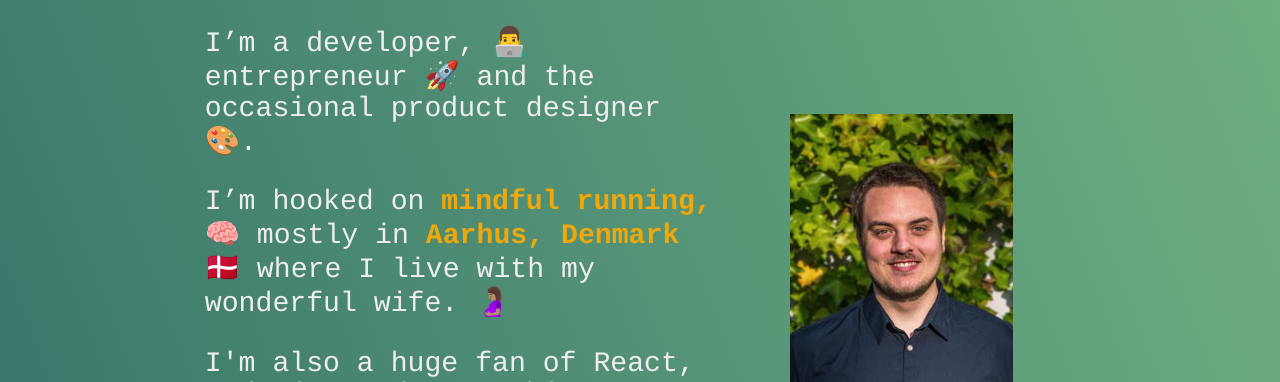
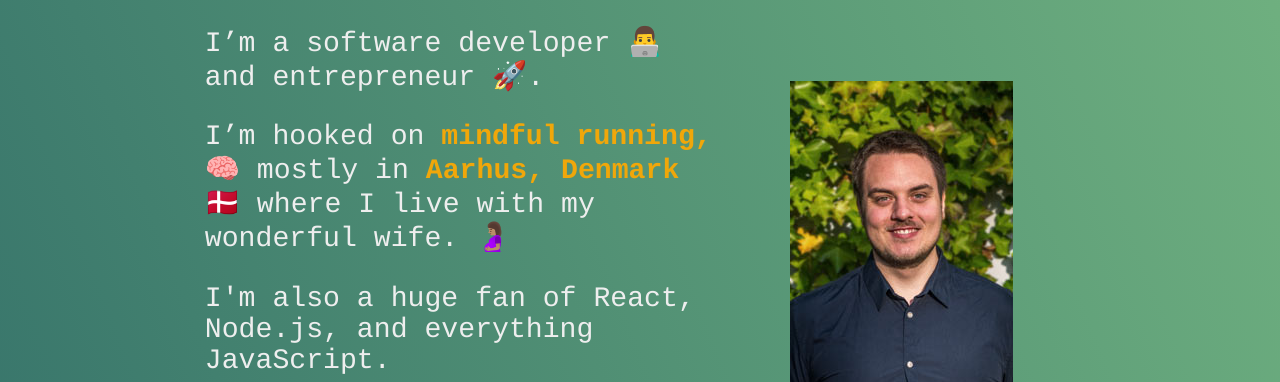
Before and after one commit to JReinhold/reinhold.is, a Gatsby site: page / in a window 1280 px wide. Shown: the part 176-558 px from the top of the page. Built offline with nearby package versions, Linux system fonts and the light colour scheme; Gatsby itself is replaced by a stand-in of ours.

Commit message:
shorten hero text

```diff
--- a/src/index-sections/hero-section.tsx
+++ b/src/index-sections/hero-section.tsx
@@ -18,10 +18,7 @@ export const HeroSection: React.SFC = () => (
 		<div className={container}>
 			<h1 className={header}>Hi, Jeppe Reinhold.is me!</h1>
 			<div className={introText}>
-				<p>
-					I’m a developer, 👨‍💻 entrepreneur 🚀 and the occasional product
-					designer 🎨.
-				</p>
+				<p>I’m a software developer 👨‍💻 and entrepreneur 🚀.</p>
 				<p>
 					I’m hooked on{' '}
 					<a
```
